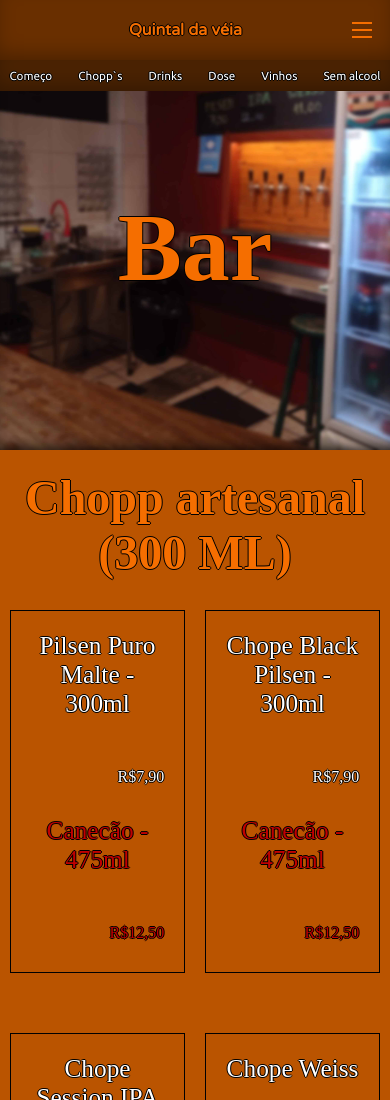
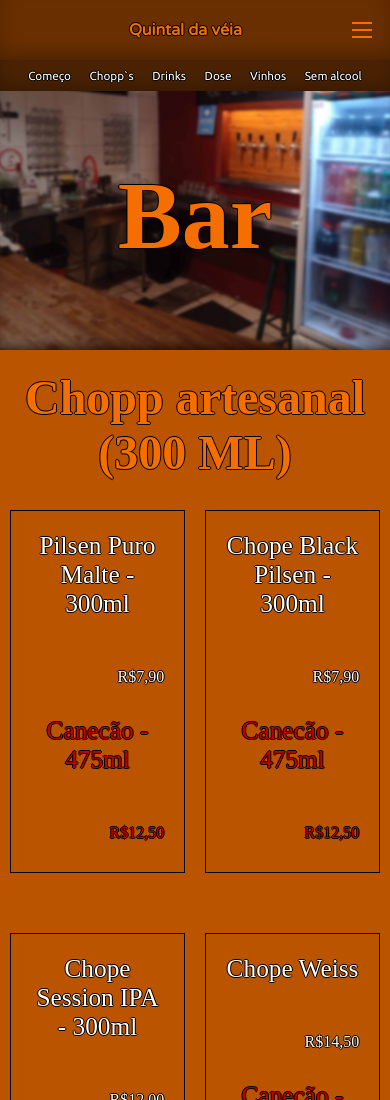
Before and after one commit to KaueMFreitas/Quintal-da-veia, a plain HTML site: page pag/bar.html in a window 390 px wide. Shown: the top 1100 px of the page. Drawn offline with Linux system fonts and the light colour scheme.

Commit message:
Correções

```diff
--- a/pag/bar.html
+++ b/pag/bar.html
@@ -27,8 +27,8 @@
         </ul>
     </nav>
 
-    <div id="parts" class="segundo">
-        <ul id="button" class="segundo">
+    <div id="parts">
+        <ul id="button" class="bnav">
             <li> <a href="#bar"> Começo </a></li>
             <li> <a href="#Chopp"> Chopp`s </a></li>
             <li> <a href="#Drinks"> Drinks </a></li>
--- a/style/Padrão.css
+++ b/style/Padrão.css
@@ -172,6 +172,12 @@ nav { /* configurações */
         height: 8vw;
     }
     #button a{
+        font-size: 4vw;
+    }
+    #button.bnav {
+        gap: 2.5px;
+    }
+    #button.bnav a {
         font-size: 3vw;
     }
 
--- a/style/cardapio.css
+++ b/style/cardapio.css
@@ -192,8 +192,18 @@ header h1 {
 
 }
 @media only screen and (max-width: 500px) {
+    header {
+        height: 350px;
+    }
+    header h1 {
+        padding-top: 10rem;
+    }
+
     #Chopp h1 {
         font-size: 3rem;
+    }
+    #cozinha h1 {
+        font-size: 4rem;
     }
     #bloco {
         margin-left: 5vw;
```
